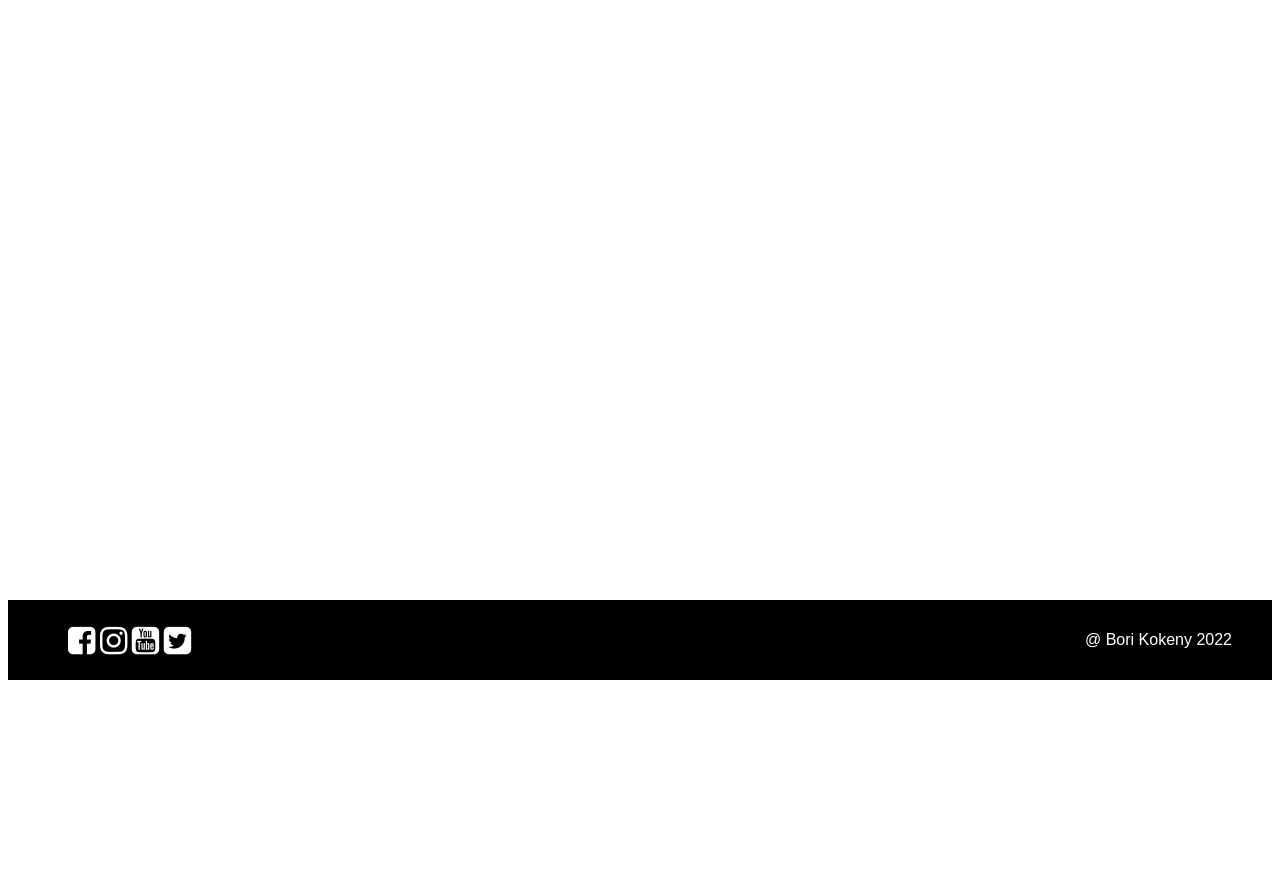
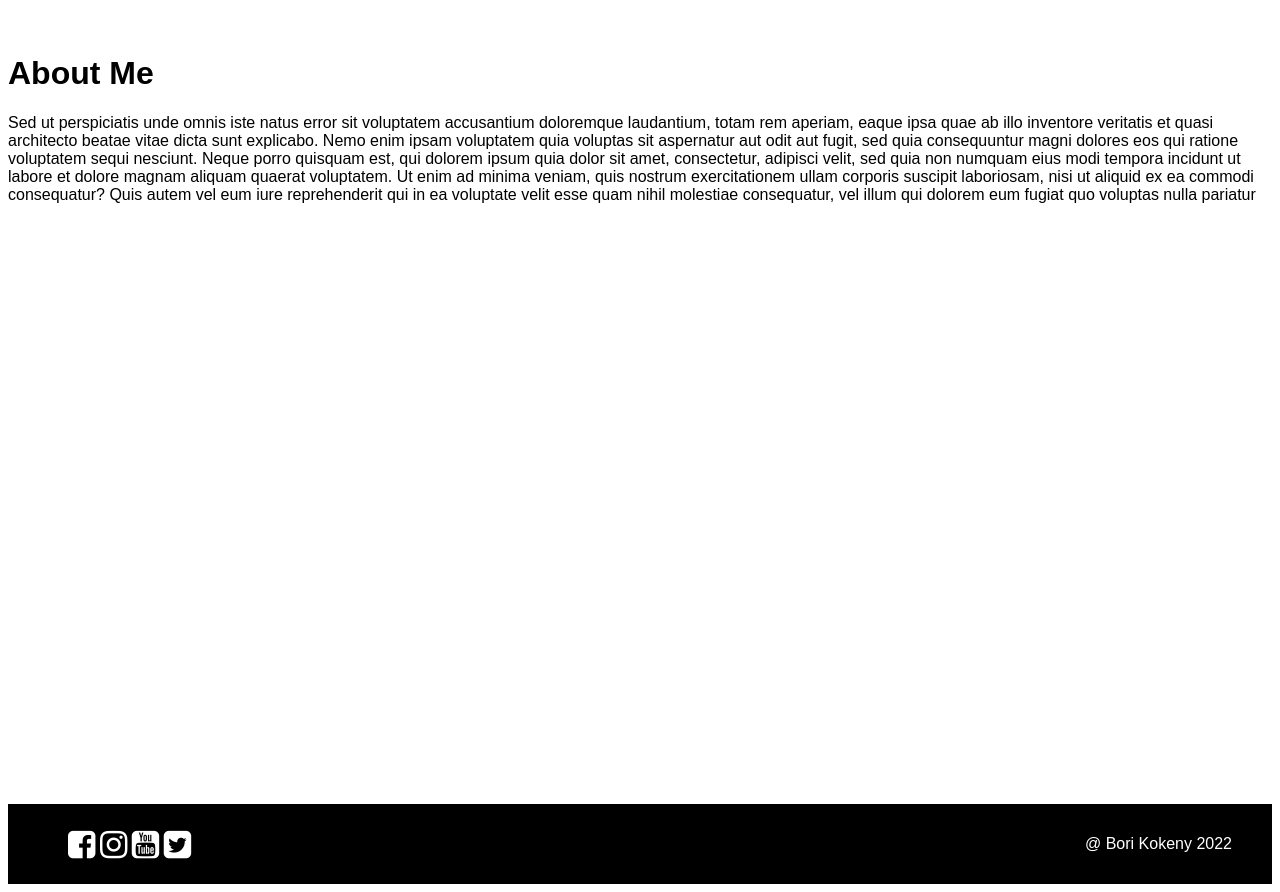
Before and after one commit to Noroff-FEU-Assignments/project-exam-1-borikokeny, a PHP site: page /about.html in a window 1280 px wide. Shown: the part 50-942 px from the top of the page. Before the commit the page ends 730 px from the top, so only its background shows below. Run offline with PHP 8.4, Linux system fonts and the light colour scheme.

Commit message:
working on about

```diff
--- a/about.html
+++ b/about.html
@@ -30,7 +30,15 @@
         </nav>
     </header>
     <main>
-
+        <div class="about-outfit">
+            <div>
+                <img class="about-img">
+            </div>
+            <div class="about-p">
+                <h1>About Me</h1>
+                <p class="about-p">Sed ut perspiciatis unde omnis iste natus error sit voluptatem accusantium doloremque laudantium, totam rem aperiam, eaque ipsa quae ab illo inventore veritatis et quasi architecto beatae vitae dicta sunt explicabo. Nemo enim ipsam voluptatem quia voluptas sit aspernatur aut odit aut fugit, sed quia consequuntur magni dolores eos qui ratione voluptatem sequi nesciunt. Neque porro quisquam est, qui dolorem ipsum quia dolor sit amet, consectetur, adipisci velit, sed quia non numquam eius modi tempora incidunt ut labore et dolore magnam aliquam quaerat voluptatem. Ut enim ad minima veniam, quis nostrum exercitationem ullam corporis suscipit laboriosam, nisi ut aliquid ex ea commodi consequatur? Quis autem vel eum iure reprehenderit qui in ea voluptate velit esse quam nihil molestiae consequatur, vel illum qui dolorem eum fugiat quo voluptas nulla pariatur</p>
+            </div>
+        </div>
     </main>
     <footer class="footer-container-wrapper">
         <div class="social-media">
--- a/css/styles.css
+++ b/css/styles.css
@@ -67,6 +67,17 @@ header h2 {
     /* margin-top: 50px; */
 }
 
+.post-outfit img {
+    width: 80px;
+    height: 150px;
+}
+
+.post-outfit p {
+    width: 80px;
+    height: 150px;
+}
+
+/*footer thing under this*/
 .footer-container-wrapper {
     display: flex;
     justify-content: space-between;
--- a/js/blogspecific.js
+++ b/js/blogspecific.js
@@ -33,5 +33,5 @@ fetchPost();
 function createHtml(details) {
     specContainer.innerHTML = `
     <div><h1>${details.title.rendered}</h1>
-    <div>${details.content.rendered}</div></div>`;
+    <div class="post-outfit">${details.content.rendered}</div></div>`;
 }
```
